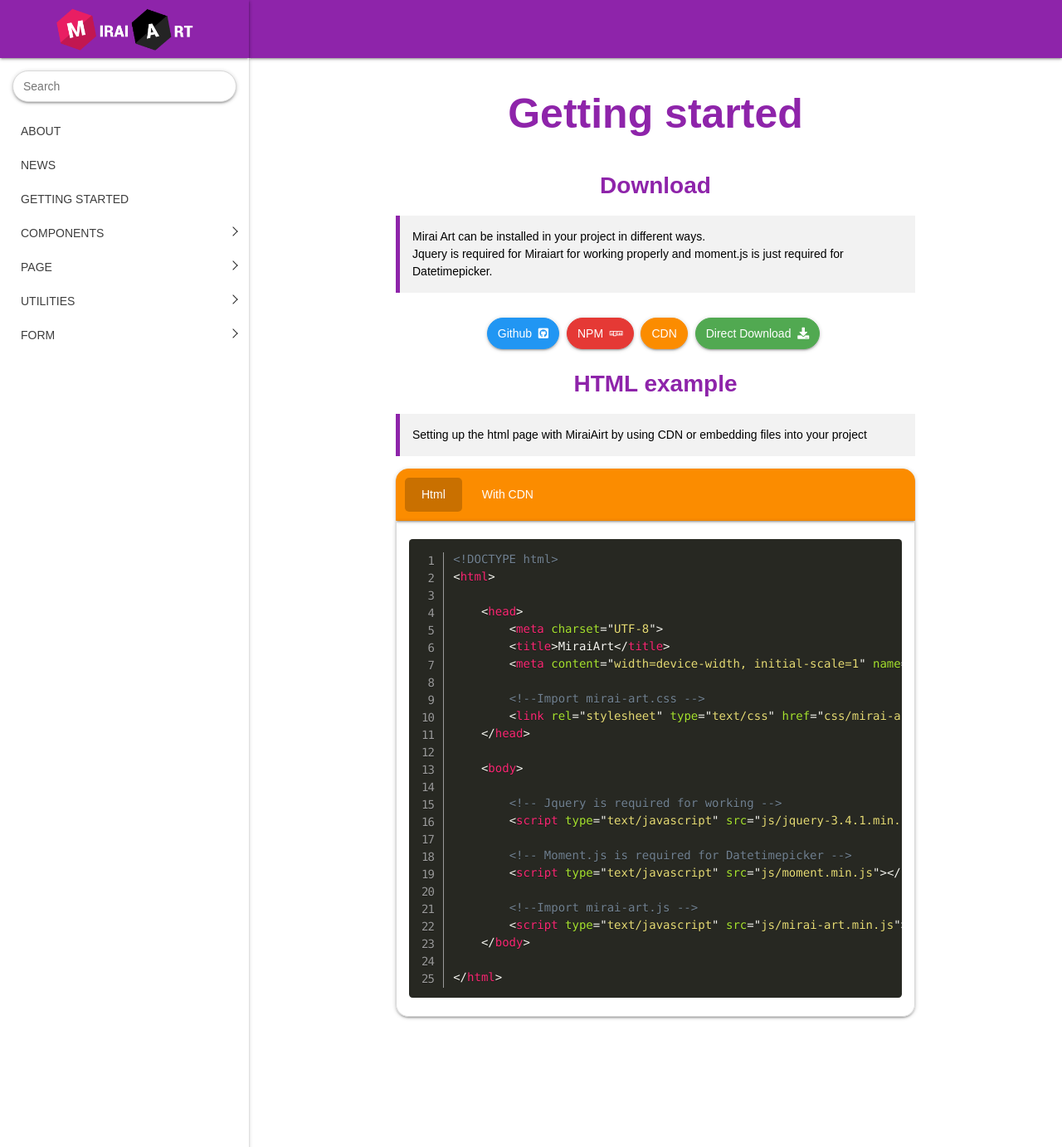
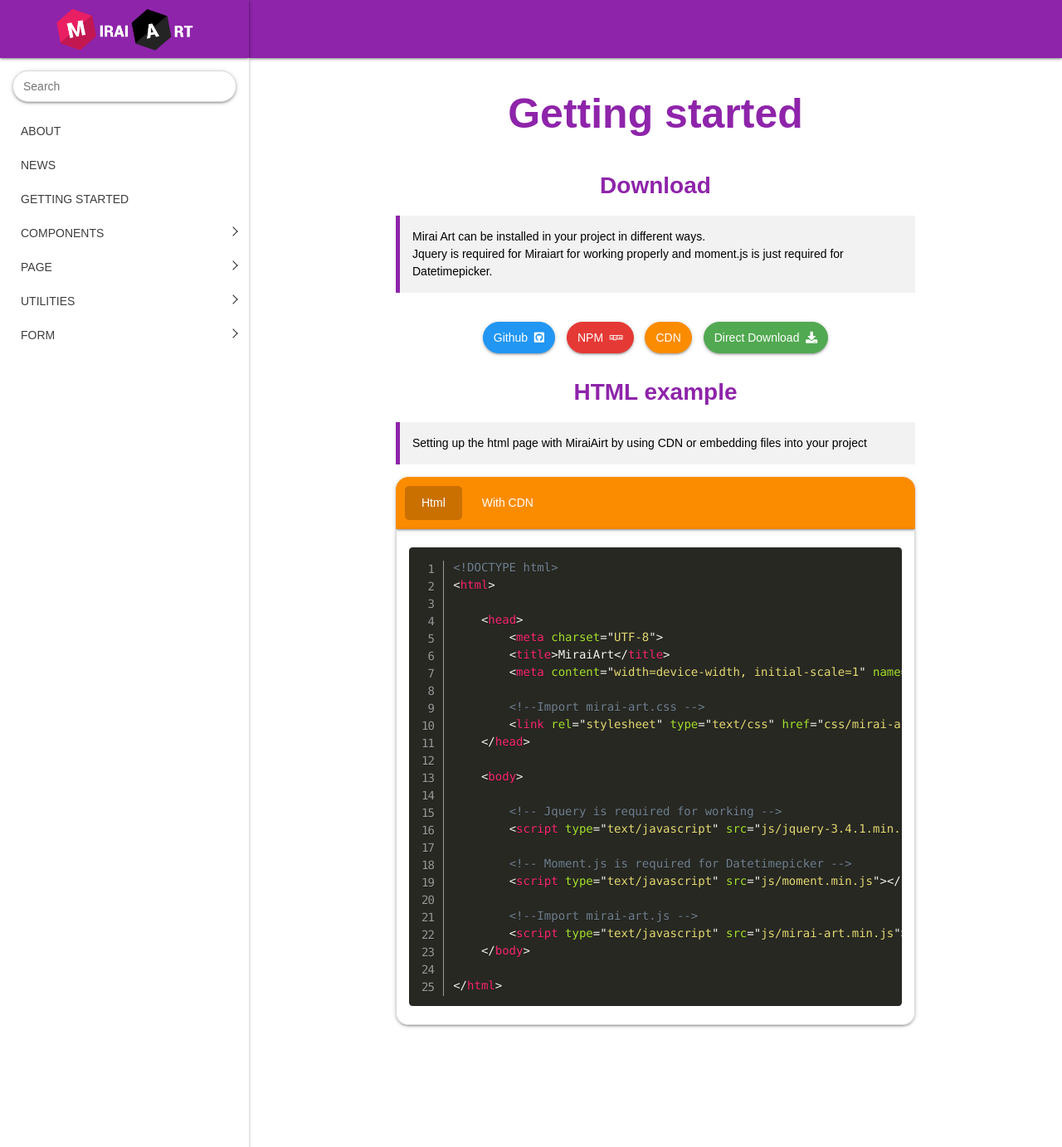
Before and after one commit to MiraiArt/miraiart.github.io, a Jekyll site: the page built from getting-started.html, in a window 1280 px wide. Shown: the whole page at 83% size. Built offline with Jekyll 4.4.1, drawn with Linux system fonts in a browser that asks for light colours; nearby versions of some CDN libraries; comment, search, counter and statistics services are not loaded.

Commit message:
Update getting-started.html

```diff
--- a/getting-started.html
+++ b/getting-started.html
@@ -15,10 +15,10 @@ title: "Getting started"
 </div>
 
 <div class="form-row text-center">
-    <a class="btn bg-blue">Github&nbsp;&nbsp;<i class="fab fa-github-square"></i></a>
-    <a class="btn bg-red">NPM&nbsp;&nbsp;<i class="fab fa-npm"></i></a>
-    <a class="btn bg-orange">CDN</a>
-    <a class="btn bg-green">Direct Download&nbsp;&nbsp;<i class="fas fa-download"></i></a>
+    <a class="btn bg-blue m-5">Github&nbsp;&nbsp;<i class="fab fa-github-square"></i></a>
+    <a class="btn bg-red m-5">NPM&nbsp;&nbsp;<i class="fab fa-npm"></i></a>
+    <a class="btn bg-orange m-5">CDN</a>
+    <a class="btn bg-green m-5">Direct Download&nbsp;&nbsp;<i class="fas fa-download"></i></a>
 </div>
 
 <h4 class="text-center text-purple">HTML example</h4>
```
